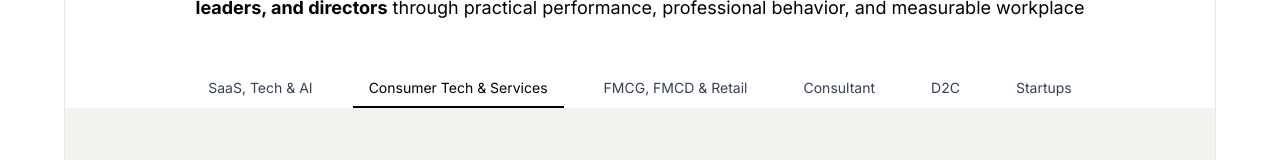
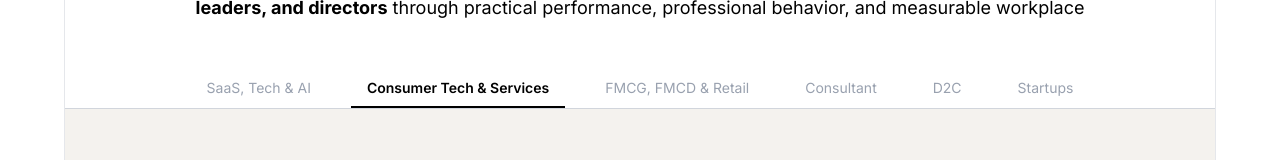
Before and after one commit to ayatriooffficial/Charters-Business, a Next.js app in the folder frontend/: page / in a window 1280 px wide. Shown: the part 11640-11800 px from the top of the page. Built offline with nearby package versions, Linux system fonts and the light colour scheme; no server answers; grey boxes are pictures that could not be loaded.

Commit message:
style: apply active category highlighting and bottom border indicator to team space tab list

```diff
--- a/frontend/src/components/home/OneSpaceForEveryTeam.tsx
+++ b/frontend/src/components/home/OneSpaceForEveryTeam.tsx
@@ -84,15 +84,16 @@ const OneSpaceForEveryTeam = () => {
 
         {/* Navigation Tags */}
         <div aria-label="Team categories">
-          <ul className="flex overflow-scroll scrollbar-hide sm:justify-center gap-1 sm:gap-3 md:gap-6">
+          <ul className="flex overflow-scroll scrollbar-hide sm:justify-center gap-1 sm:gap-3 md:gap-6 border-b border-gray-300">
             {teamCategories.map((category) => (
               <li key={category.id}>
                 <button
                   onClick={() => setActiveCategory(category.id)}
-                  className={`px-3 text-nowrap sm:px-4 py-2  transition-all focus-visible:outline-none focus-visible:border-b-2 focus-visible:border-[#B30437] text-sm ${activeCategory === category.id
-                    ? " text-black border-b-2 "
-                    : "text-gray-700  hover:bg-gray-50"
-                    }`}
+                  className={`px-3 text-nowrap sm:px-4 py-2 transition-all duration-200 focus-visible:outline-none text-sm ${
+                    activeCategory === category.id
+                      ? "text-black border-b-2 border-black font-semibold"
+                      : "text-gray-400 border-b-2 border-transparent hover:text-black"
+                  }`}
                   aria-label={`${category.name} teams`}
                   aria-pressed={activeCategory === category.id}
                 >
```
